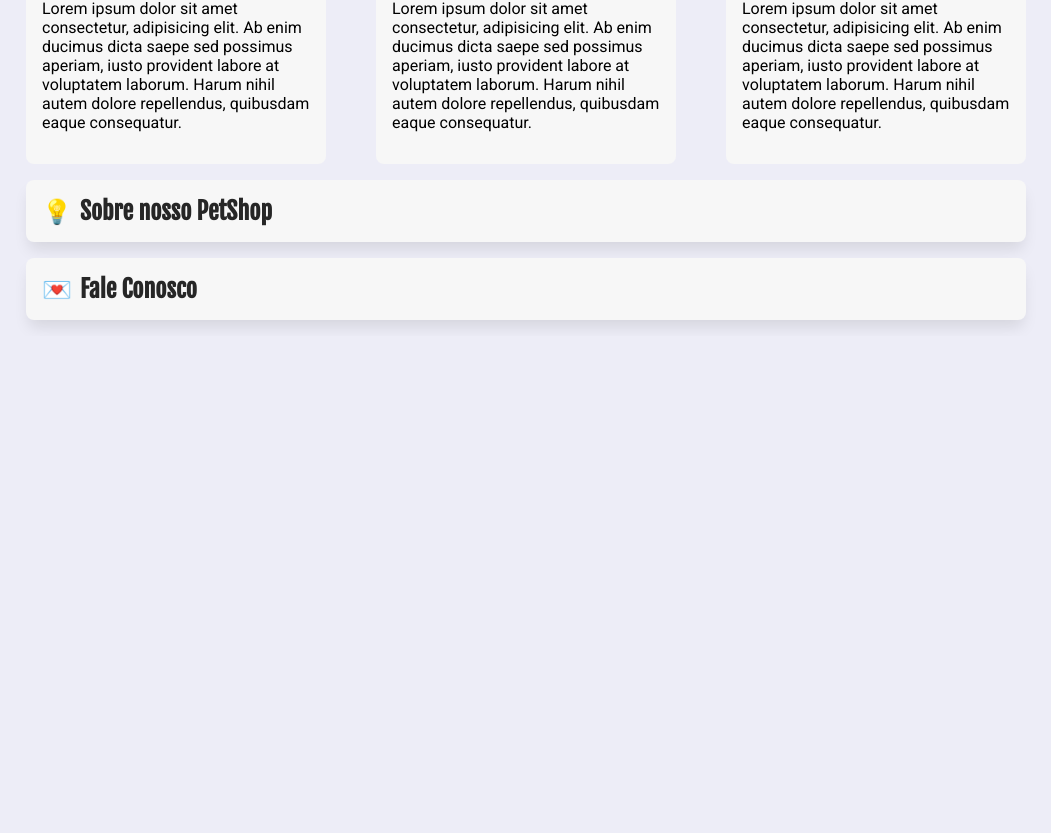
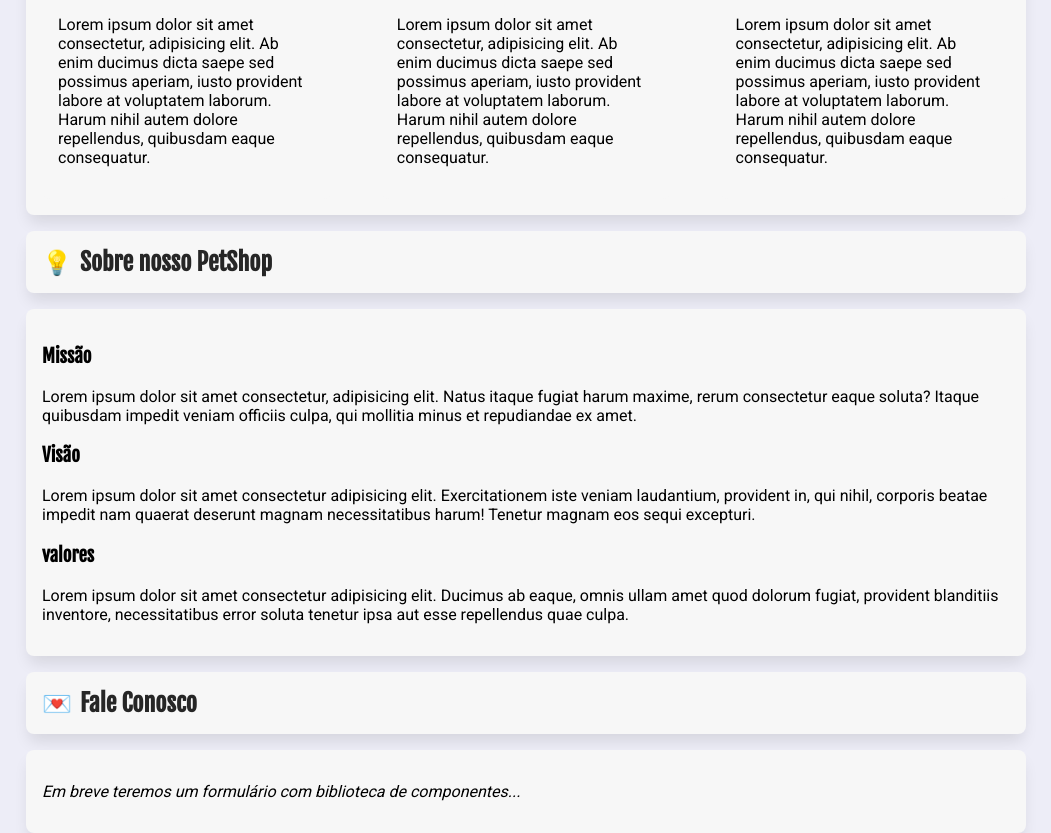
Before and after one commit to thiagoribeiro2003/petshop-react, a React (Create React App) app: page / in a window 1280 px wide. Shown: the part 778-1611 px from the top of the page, without its empty margins (114-1165 px from the left). Before the commit the page ends 1114 px from the top, so only its background shows below. Built offline with nearby package versions, Linux system fonts and the light colour scheme.

Commit message:
Inserindo as div nas pages

```diff
--- a/src/index.css
+++ b/src/index.css
@@ -66,3 +66,14 @@ h2 {
   max-width: 1000px;
   margin: auto;
 }
+
+/* Formatação nas paginas */
+#sobre,
+#produtos,
+#contato {
+  width: 100%;
+  background-color: #f7f7f7;
+  box-shadow: var(--sombra-box);
+  border-radius: var(--borda-arredondada);
+  padding: 1rem;
+}
--- a/src/pages/Contato/Contato.jsx
+++ b/src/pages/Contato/Contato.jsx
@@ -4,6 +4,12 @@ const Contato = () => {
   return (
     <section>
       <h2 className={estilos.titulo_secao}>Fale Conosco</h2>
+
+      <div id="contato">
+        <p>
+          <i>Em breve teremos um formulário com biblioteca de componentes...</i>
+        </p>
+      </div>
     </section>
   );
 };
--- a/src/pages/Produtos/Produtos.jsx
+++ b/src/pages/Produtos/Produtos.jsx
@@ -3,14 +3,15 @@ const Produtos = () => {
   return (
     <section>
       <h2 className={estilos.titulo_secao}>Conheça nossos produtos</h2>
+      <div id="produtos">
         <div className={estilos.produtos}>
           <article>
             <h3>Produto 1</h3>
             <p>
               Lorem ipsum dolor sit amet consectetur, adipisicing elit. Ab enim
-            ducimus dicta saepe sed possimus aperiam, iusto provident labore at
-            voluptatem laborum. Harum nihil autem dolore repellendus, quibusdam
-            eaque consequatur.
+              ducimus dicta saepe sed possimus aperiam, iusto provident labore
+              at voluptatem laborum. Harum nihil autem dolore repellendus,
+              quibusdam eaque consequatur.
             </p>
           </article>
 
@@ -18,9 +19,9 @@ const Produtos = () => {
             <h3>Produto 2</h3>
             <p>
               Lorem ipsum dolor sit amet consectetur, adipisicing elit. Ab enim
-            ducimus dicta saepe sed possimus aperiam, iusto provident labore at
-            voluptatem laborum. Harum nihil autem dolore repellendus, quibusdam
-            eaque consequatur.
+              ducimus dicta saepe sed possimus aperiam, iusto provident labore
+              at voluptatem laborum. Harum nihil autem dolore repellendus,
+              quibusdam eaque consequatur.
             </p>
           </article>
 
@@ -28,11 +29,12 @@ const Produtos = () => {
             <h3>Produto 3</h3>
             <p>
               Lorem ipsum dolor sit amet consectetur, adipisicing elit. Ab enim
-            ducimus dicta saepe sed possimus aperiam, iusto provident labore at
-            voluptatem laborum. Harum nihil autem dolore repellendus, quibusdam
-            eaque consequatur.
+              ducimus dicta saepe sed possimus aperiam, iusto provident labore
+              at voluptatem laborum. Harum nihil autem dolore repellendus,
+              quibusdam eaque consequatur.
             </p>
           </article>
+        </div>
       </div>
     </section>
   );
--- a/src/pages/Sobre/Sobre.jsx
+++ b/src/pages/Sobre/Sobre.jsx
@@ -3,6 +3,30 @@ const Sobre = () => {
   return (
     <section>
       <h2 className={estilos.titulo_secao}>Sobre nosso PetShop</h2>
+
+      <div id="sobre">
+        <h3>Missão</h3>
+        <p>
+          Lorem ipsum dolor sit amet consectetur, adipisicing elit. Natus itaque
+          fugiat harum maxime, rerum consectetur eaque soluta? Itaque quibusdam
+          impedit veniam officiis culpa, qui mollitia minus et repudiandae ex
+          amet.
+        </p>
+        <h3>Visão</h3>
+        <p>
+          Lorem ipsum dolor sit amet consectetur adipisicing elit.
+          Exercitationem iste veniam laudantium, provident in, qui nihil,
+          corporis beatae impedit nam quaerat deserunt magnam necessitatibus
+          harum! Tenetur magnam eos sequi excepturi.
+        </p>
+        <h3>valores</h3>
+        <p>
+          Lorem ipsum dolor sit amet consectetur adipisicing elit. Ducimus ab
+          eaque, omnis ullam amet quod dolorum fugiat, provident blanditiis
+          inventore, necessitatibus error soluta tenetur ipsa aut esse
+          repellendus quae culpa.
+        </p>
+      </div>
     </section>
   );
 };
```
Lines whose indentation alone changed are shown as unchanged.
